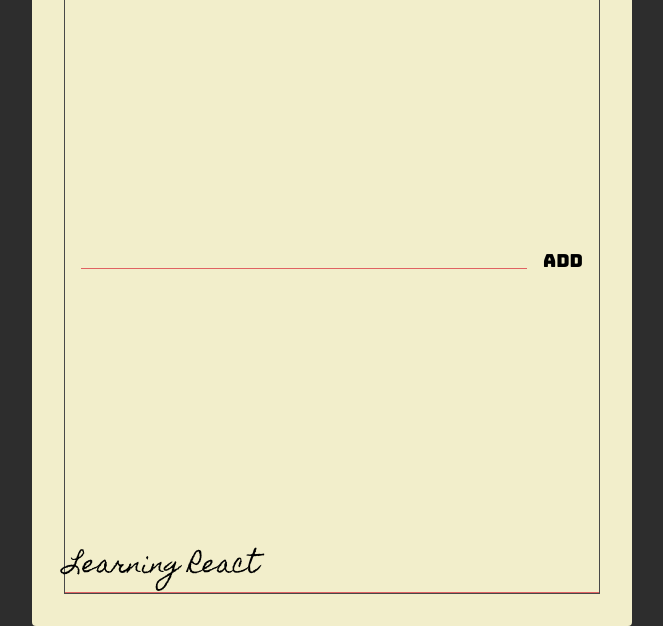
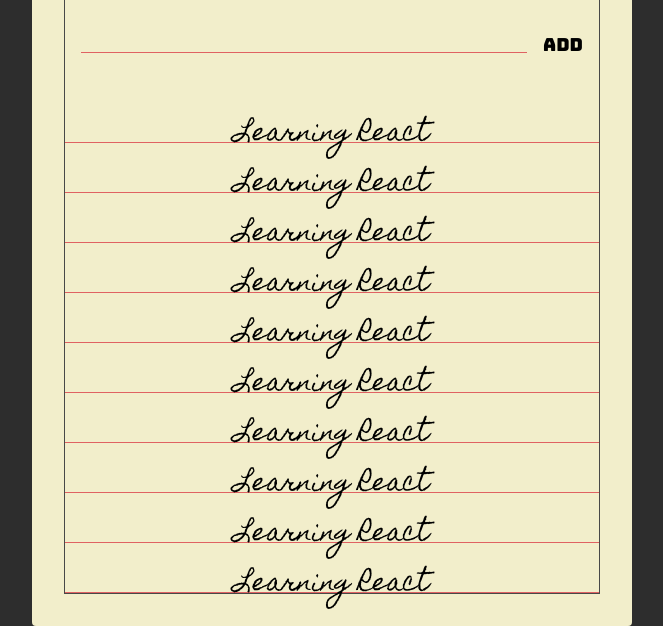
Before and after one commit to Sholahudin/react-course-starter, a website: page index.html in a window 1280 px wide. Shown: the part 174-800 px from the top of the page, without its empty margins (308-971 px from the left). Drawn offline with Linux system fonts and the light colour scheme.

Commit message:
membuat 10 todos

```diff
--- a/index.html
+++ b/index.html
@@ -40,6 +40,33 @@
           <div class="todo">
             <span class="todo-text">Learning React</span>
           </div>
+          <div class="todo">
+            <span class="todo-text">Learning React</span>
+          </div>
+          <div class="todo">
+            <span class="todo-text">Learning React</span>
+          </div>
+          <div class="todo">
+            <span class="todo-text">Learning React</span>
+          </div>
+          <div class="todo">
+            <span class="todo-text">Learning React</span>
+          </div>
+          <div class="todo">
+            <span class="todo-text">Learning React</span>
+          </div>
+          <div class="todo">
+            <span class="todo-text">Learning React</span>
+          </div>
+          <div class="todo">
+            <span class="todo-text">Learning React</span>
+          </div>
+          <div class="todo">
+            <span class="todo-text">Learning React</span>
+          </div>
+          <div class="todo">
+            <span class="todo-text">Learning React</span>
+          </div>
         </section>
       </div>
     </div>
--- a/styles.css
+++ b/styles.css
@@ -143,3 +143,9 @@
 
   border-bottom: 1px solid var(--main-red-color);
 }
+
+.todo-text {
+  position: absolute;
+  left: 50%;
+  transform: translate(-50%);
+}
```
